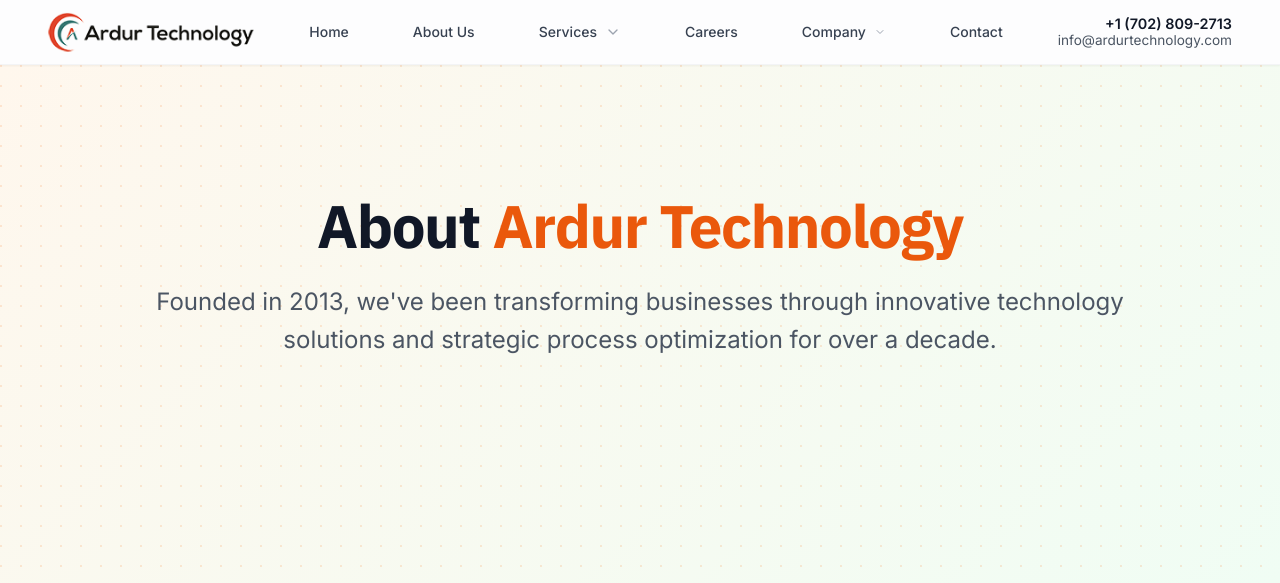
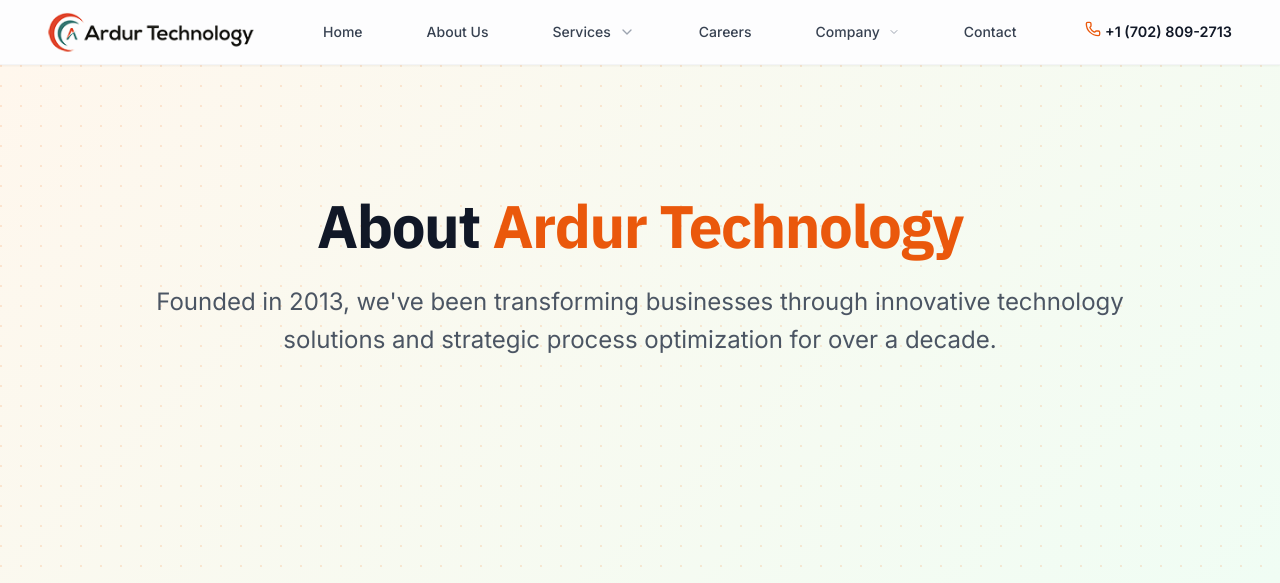
Before and after one commit to 14harshaldhote/ardurtechnology, a Flask app: page /about in a window 1280 px wide. Shown: the top 583 px of the page. Run offline with Flask 3, Linux system fonts and the light colour scheme; some libraries are stand-ins or nearby versions.

Commit message:
update 18nov

```diff
--- a/app/static/css/custom.css
+++ b/app/static/css/custom.css
@@ -3066,3 +3066,30 @@ select:focus-visible {
    Total Lines: ~2100+ (Enhanced with Footer)
    Added: Complete footer styling following modern design standards
    ========================================================================== */
+
+   .contact-wrapper {
+    display: flex;
+    align-items: center;
+    gap: 0.75rem;
+}
+
+/* Horizontal alignment */
+.contact-info {
+    display: flex;
+    align-items: center;
+    gap: 0.5rem;
+}
+
+/* Icon */
+.contact-info-icon {
+    width: 1rem;
+    height: 1rem;
+    color: var(--primary-600);
+}
+
+/* Phone text */
+.contact-info-text {
+    font-weight: 600;
+    font-size: 0.9rem;
+    color: var(--gray-900);
+}
--- a/app/templates/base.html
+++ b/app/templates/base.html
@@ -80,22 +80,19 @@
                     <!-- Services Cascading Menu -->
                     <div class="services-menu"
                         x-data="{ showServicesDropdown: false, activeCategory: 'business-process' }"
-                         @mouseenter="showServicesDropdown = true"
-                         @mouseleave="showServicesDropdown = false">
+                        @mouseenter="showServicesDropdown = true" @mouseleave="showServicesDropdown = false">
                         <a href="{{ url_for('services') }}" class="nav-link services-menu-trigger">
                             Services
                             <i data-lucide="chevron-down" class="services-menu-trigger-icon"></i>
                         </a>
 
                         <!-- Cascading Dropdown Panel -->
-                        <div x-show="showServicesDropdown"
-                             x-transition:enter="transition ease-out duration-300"
+                        <div x-show="showServicesDropdown" x-transition:enter="transition ease-out duration-300"
                             x-transition:enter-start="opacity-0 translate-y-2 scale-95"
                             x-transition:enter-end="opacity-100 translate-y-0 scale-100"
                             x-transition:leave="transition ease-in duration-200"
                             x-transition:leave-start="opacity-100 translate-y-0 scale-100"
-                             x-transition:leave-end="opacity-0 translate-y-2 scale-95"
-                             class="services-dropdown"
+                            x-transition:leave-end="opacity-0 translate-y-2 scale-95" class="services-dropdown"
                             style="display: none;">
 
                             <!-- Arrow pointing up to Services trigger -->
@@ -167,21 +164,25 @@
                                 <!-- Right Panel: Sub-Services (Dynamic Content) -->
                                 <div class="services-subservices">
                                     <!-- Business Process Sub-Services -->
-                                    <div x-show="activeCategory === 'business-process'" class="services-subservices-panel">
+                                    <div x-show="activeCategory === 'business-process'"
+                                        class="services-subservices-panel">
                                         <div class="services-subservices-header">
                                             <h4>Business Process Management</h4>
                                             <p>Streamline your operations with our expert solutions</p>
                                         </div>
                                         <div class="services-subservices-list">
-                                            <a href="{{ url_for('service_page', service_slug='title-insurance') }}" class="services-subservice-item">
+                                            <a href="{{ url_for('service_page', service_slug='title-insurance') }}"
+                                                class="services-subservice-item">
                                                 <i data-lucide="shield-check"></i>
                                                 <span>Title Insurance</span>
                                             </a>
-                                            <a href="{{ url_for('service_page', service_slug='title-plant-development') }}" class="services-subservice-item">
+                                            <a href="{{ url_for('service_page', service_slug='title-plant-development') }}"
+                                                class="services-subservice-item">
                                                 <i data-lucide="building-2"></i>
                                                 <span>Title Plant Development</span>
                                             </a>
-                                            <a href="{{ url_for('service_page', service_slug='tax-services') }}" class="services-subservice-item">
+                                            <a href="{{ url_for('service_page', service_slug='tax-services') }}"
+                                                class="services-subservice-item">
                                                 <i data-lucide="calculator"></i>
                                                 <span>Tax Services</span>
                                             </a>
@@ -195,15 +196,18 @@
                                             <p>Professional valuation and assessment services</p>
                                         </div>
                                         <div class="services-subservices-list">
-                                            <a href="{{ url_for('service_page', service_slug='appraisal-management-services') }}" class="services-subservice-item">
+                                            <a href="{{ url_for('service_page', service_slug='appraisal-management-services') }}"
+                                                class="services-subservice-item">
                                                 <i data-lucide="clipboard-check"></i>
                                                 <span>Appraisal Management Services</span>
                                             </a>
-                                            <a href="{{ url_for('service_page', service_slug='broker-price-opinion') }}" class="services-subservice-item">
+                                            <a href="{{ url_for('service_page', service_slug='broker-price-opinion') }}"
+                                                class="services-subservice-item">
                                                 <i data-lucide="dollar-sign"></i>
                                                 <span>BPO – Broker Price Opinion</span>
                                             </a>
-                                            <a href="{{ url_for('service_page', service_slug='appraisal-vendor-management') }}" class="services-subservice-item">
+                                            <a href="{{ url_for('service_page', service_slug='appraisal-vendor-management') }}"
+                                                class="services-subservice-item">
                                                 <i data-lucide="users"></i>
                                                 <span>Vendor Management</span>
                                             </a>
@@ -217,31 +221,38 @@
                                             <p>End-to-end mortgage processing and support</p>
                                         </div>
                                         <div class="services-subservices-list">
-                                            <a href="{{ url_for('service_page', service_slug='mortgage-pre-processing') }}" class="services-subservice-item">
+                                            <a href="{{ url_for('service_page', service_slug='mortgage-pre-processing') }}"
+                                                class="services-subservice-item">
                                                 <i data-lucide="file-text"></i>
                                                 <span>Pre-Processing Support</span>
                                             </a>
-                                            <a href="{{ url_for('service_page', service_slug='mortgage-ancillary') }}" class="services-subservice-item">
+                                            <a href="{{ url_for('service_page', service_slug='mortgage-ancillary') }}"
+                                                class="services-subservice-item">
                                                 <i data-lucide="layers"></i>
                                                 <span>Ancillary Services</span>
                                             </a>
-                                            <a href="{{ url_for('service_page', service_slug='mortgage-appraisal') }}" class="services-subservice-item">
+                                            <a href="{{ url_for('service_page', service_slug='mortgage-appraisal') }}"
+                                                class="services-subservice-item">
                                                 <i data-lucide="search"></i>
                                                 <span>Appraisal Services</span>
                                             </a>
-                                            <a href="{{ url_for('service_page', service_slug='mortgage-underwriting') }}" class="services-subservice-item">
+                                            <a href="{{ url_for('service_page', service_slug='mortgage-underwriting') }}"
+                                                class="services-subservice-item">
                                                 <i data-lucide="check-circle"></i>
                                                 <span>Underwriting Services</span>
                                             </a>
-                                            <a href="{{ url_for('service_page', service_slug='mortgage-title') }}" class="services-subservice-item">
+                                            <a href="{{ url_for('service_page', service_slug='mortgage-title') }}"
+                                                class="services-subservice-item">
                                                 <i data-lucide="award"></i>
                                                 <span>Title Services</span>
                                             </a>
-                                            <a href="{{ url_for('service_page', service_slug='mortgage-closing') }}" class="services-subservice-item">
+                                            <a href="{{ url_for('service_page', service_slug='mortgage-closing') }}"
+                                                class="services-subservice-item">
                                                 <i data-lucide="handshake"></i>
                                                 <span>Closing Services</span>
                                             </a>
-                                            <a href="{{ url_for('service_page', service_slug='mortgage-post-closing') }}" class="services-subservice-item">
+                                            <a href="{{ url_for('service_page', service_slug='mortgage-post-closing') }}"
+                                                class="services-subservice-item">
                                                 <i data-lucide="clipboard-list"></i>
                                                 <span>Post-Closing Services</span>
                                             </a>
@@ -255,31 +266,38 @@
                                             <p>Comprehensive aviation asset management solutions</p>
                                         </div>
                                         <div class="services-subservices-list">
-                                            <a href="{{ url_for('service_page', service_slug='document-management') }}" class="services-subservice-item">
+                                            <a href="{{ url_for('service_page', service_slug='document-management') }}"
+                                                class="services-subservice-item">
                                                 <i data-lucide="folder"></i>
                                                 <span>Document Management</span>
                                             </a>
-                                            <a href="{{ url_for('service_page', service_slug='electronic-asset-management') }}" class="services-subservice-item">
+                                            <a href="{{ url_for('service_page', service_slug='electronic-asset-management') }}"
+                                                class="services-subservice-item">
                                                 <i data-lucide="database"></i>
                                                 <span>Electronic Asset Management</span>
                                             </a>
-                                            <a href="{{ url_for('service_page', service_slug='programs-reliability') }}" class="services-subservice-item">
+                                            <a href="{{ url_for('service_page', service_slug='programs-reliability') }}"
+                                                class="services-subservice-item">
                                                 <i data-lucide="activity"></i>
                                                 <span>Programs & Reliability</span>
                                             </a>
-                                            <a href="{{ url_for('service_page', service_slug='assemblies-services') }}" class="services-subservice-item">
+                                            <a href="{{ url_for('service_page', service_slug='assemblies-services') }}"
+                                                class="services-subservice-item">
                                                 <i data-lucide="package"></i>
                                                 <span>Assemblies Services</span>
                                             </a>
-                                            <a href="{{ url_for('service_page', service_slug='service-expertise') }}" class="services-subservice-item">
+                                            <a href="{{ url_for('service_page', service_slug='service-expertise') }}"
+                                                class="services-subservice-item">
                                                 <i data-lucide="star"></i>
                                                 <span>Service Expertise</span>
                                             </a>
-                                            <a href="{{ url_for('service_page', service_slug='technical-documents') }}" class="services-subservice-item">
+                                            <a href="{{ url_for('service_page', service_slug='technical-documents') }}"
+                                                class="services-subservice-item">
                                                 <i data-lucide="file-code"></i>
                                                 <span>Technical Documents</span>
                                             </a>
-                                            <a href="{{ url_for('service_page', service_slug='engine-maintenance-analytics') }}" class="services-subservice-item">
+                                            <a href="{{ url_for('service_page', service_slug='engine-maintenance-analytics') }}"
+                                                class="services-subservice-item">
                                                 <i data-lucide="wrench"></i>
                                                 <span>Engine Maintenance Analysis</span>
                                             </a>
@@ -307,14 +325,12 @@
                             Company
                             <i data-lucide="chevron-down" class="company-dropdown-trigger-icon"></i>
                         </a>
-                        <div x-show="showMoreDropdown"
-                             x-transition:enter="transition ease-out duration-200"
+                        <div x-show="showMoreDropdown" x-transition:enter="transition ease-out duration-200"
                             x-transition:enter-start="opacity-0 transform scale-95"
                             x-transition:enter-end="opacity-100 transform scale-100"
                             x-transition:leave="transition ease-in duration-150"
                             x-transition:leave-start="opacity-100 transform scale-100"
-                             x-transition:leave-end="opacity-0 transform scale-95"
-                             class="company-dropdown-panel"
+                            x-transition:leave-end="opacity-0 transform scale-95" class="company-dropdown-panel"
                             style="display: none;">
                             <a href="{{ url_for('blogs') }}" class="company-dropdown-link">
                                 <i data-lucide="newspaper"></i>
@@ -338,18 +354,14 @@
                 <div style="display: flex; align-items: center; gap: 2rem;">
 
                     <!-- USA Flag + Contact Info -->
-                    <div style="display: flex; align-items: center; gap: 0.75rem;">
-
+                    <div class="contact-wrapper">
 
                         <!-- Contact Info -->
-                        <div style="display: flex; flex-direction: column; line-height: 1.2;">
-                            <span style="font-weight: 600; font-size: 0.9rem; color: var(--gray-900);">
-                                +1 (702) 809-2713
-                            </span>
-                            <span style="font-size: 0.85rem; color: var(--gray-600);">
-                                info@ardurtechnology.com
-                            </span>
+                        <div class="contact-info">
+                            <span class="contact-info-text"> <i data-lucide="phone" class="contact-info-icon"></i>
+                                +1 (702) 809-2713</span>
                         </div>
+
                     </div>
                     <!-- Mobile menu button -->
                     <button @click="showMobileMenu = !showMobileMenu" class="mobile-menu-btn">
@@ -504,17 +516,13 @@
                     <h4>Contact</h4>
                     <div>
                         <div style="display: flex; align-items: center; margin-bottom: 1rem;">
-                            <i class="fas fa-envelope text-primary" style="width: 1rem; margin-right: 1rem;"></i>
-                            <a href="mailto:info@ardurtechnology.com">info@ardurtechnology.com</a>
+                            <a style="color: var(--gray-100); text-decoration: none;" href="mailto:info@ardurtechnology.com">info@ardurtechnology.com</a>
                         </div>
                         <div style="display: flex; align-items: center; margin-bottom: 1rem;">
-                            <i class="fas fa-phone text-primary" style="width: 1rem; margin-right: 1rem; text"></i>
-                            <a href="tel:+1 (702) 809-2713">+1 (702) 809-2713</a>
+                            <a style="color: var(--gray-100); text-decoration: none;" href="tel:+1 (702) 809-2713">+1 (702) 809-2713</a>
                         </div>
                         <div style="display: flex; align-items: flex-start;">
-                            <i class="fas fa-map-marker-alt text-primary"
-                                style="width: 1rem; margin-right: 1rem; margin-top: 0.25rem; color: var(--gray-100);"></i>
-                            <span>1964 Heritage Oaks Street
+                                      <span style="color: var(--gray-100);">1964 Heritage Oaks Street
                                 <br />Las Vegas, NV 89119
                                 <br />USA
 
```
Lines whose indentation alone changed are shown as unchanged.
